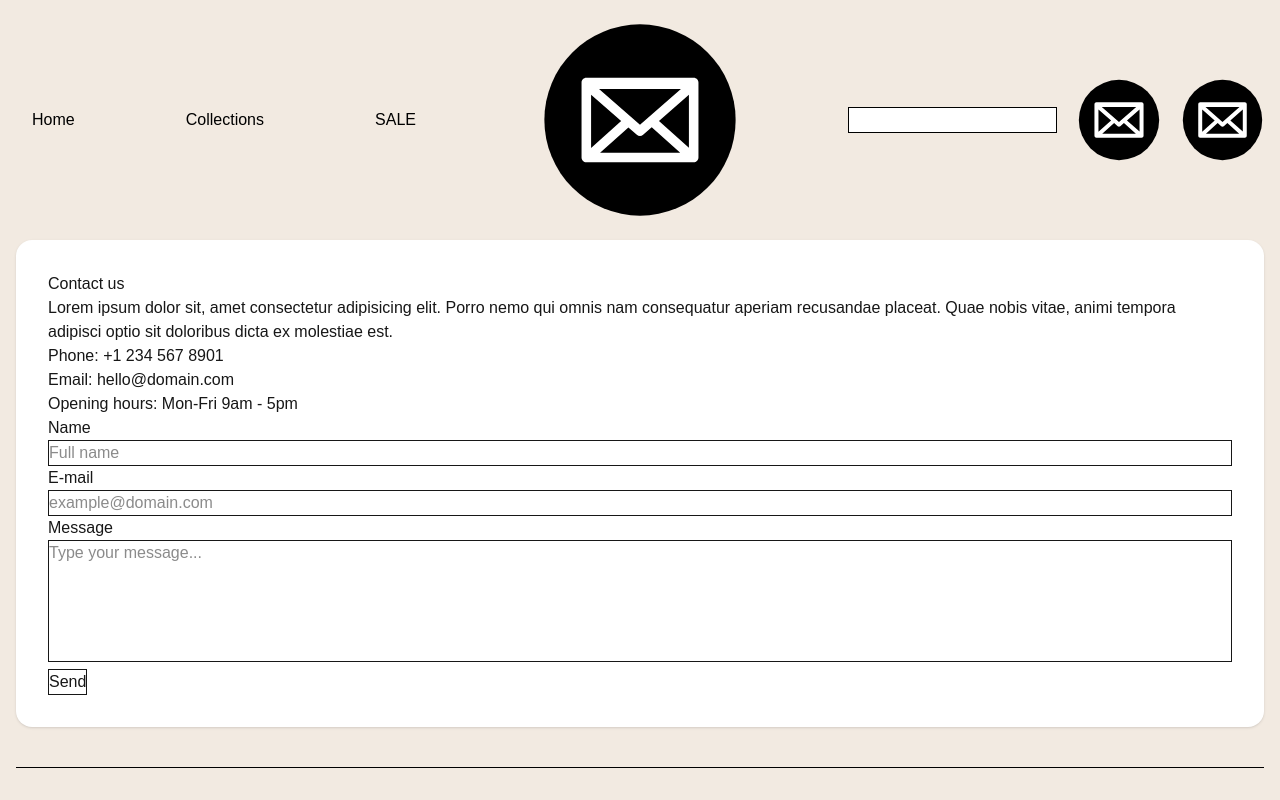
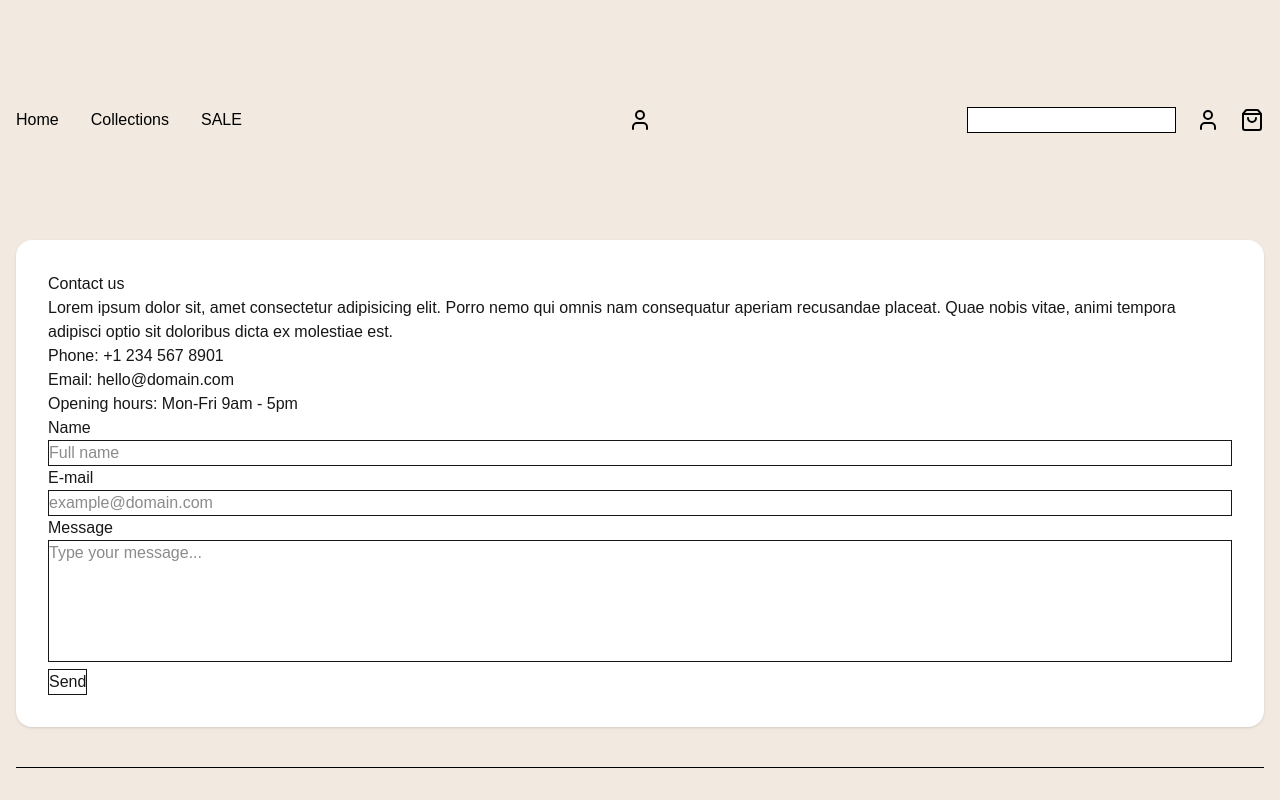
Before and after one commit to Judy-P-Eldh/fashion-e-commerce, a Next.js app: page /contact in a window 1280 px wide. Shown: the top 800 px of the page. Built offline with nearby package versions, Linux system fonts and the light colour scheme.

Commit message:
style: add logos for navigation

```diff
--- a/components/navigation.tsx
+++ b/components/navigation.tsx
@@ -1,17 +1,18 @@
 import Image from 'next/image';
 import Link from 'next/link';
 import Search from './search';
+import { User, ShoppingBag } from 'lucide-react';
 
 export default function Navigation() {
   return (
     <header className="h-60 text-black content-grid ">
       <div className="breakout grid-cols-3 grid">
         <nav className="grid">
-          <ul className="flex justify-between items-center p-4">
-            <li>
+          <ul className="flex items-center">
+            <li className='mr-8'>
               <Link href="/">Home</Link>
             </li>
-            <li>
+            <li className='mr-8'>
               <Link href="/collections/women">Collections</Link>
             </li>
             <li>
@@ -21,18 +22,18 @@ export default function Navigation() {
         </nav>
         <div className="flex justify-center">
           <picture className="flex items-center">
-            <Image src="/mail.svg" alt="" width={200} height={200} />
+            <User></User>
           </picture>
         </div>
-        <aside className="flex gap-5 items-center">
+        <aside className="flex gap-5 items-center justify-end">
           <Search btn={false} />
           <Link href="#">
             {' '}
-            <Image src="/mail.svg" width={200} height={200} alt="Profile" />
+               <User></User>
           </Link>
           <Link href="#">
             {' '}
-            <Image src="/mail.svg" width={200} height={200} alt="Cart" />
+           <ShoppingBag></ShoppingBag>
           </Link>
         </aside>
       </div>
```
Also changed, not shown: 1 other file (tests, documents, lock files or other folders).
